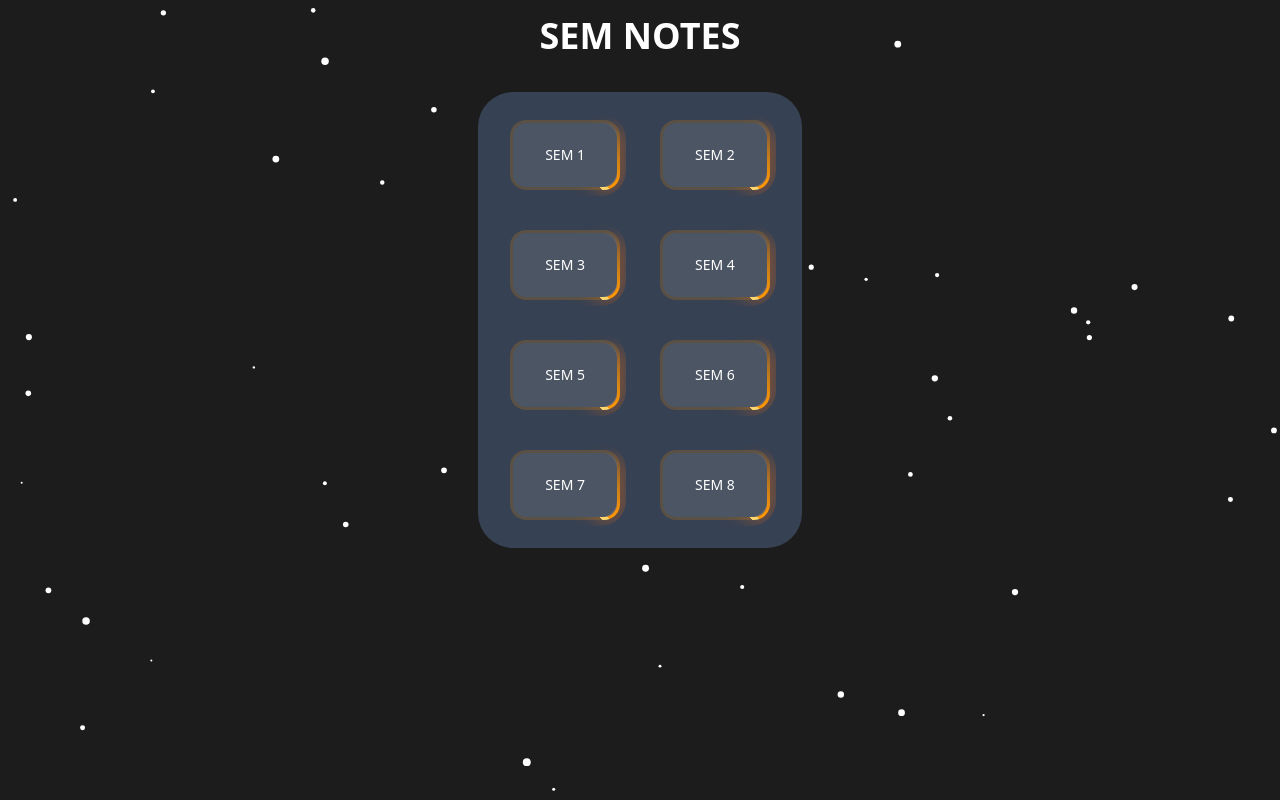
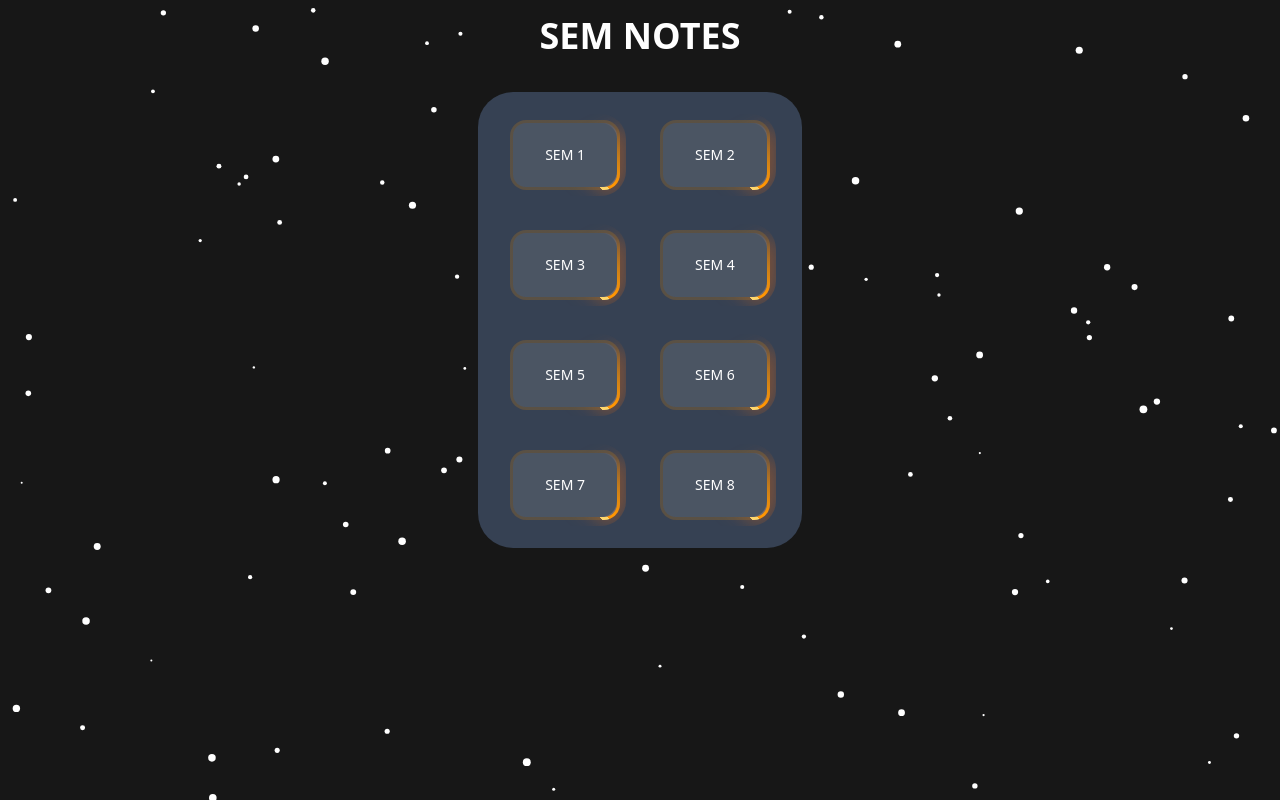
Before and after one commit to nakultt/Notes_website, a React (Vite) app: page / in a window 1280 px wide. Built offline with nearby package versions, Linux system fonts and the light colour scheme.

Commit message:
Refactor index.html and index.css for improved layout and background effect initialization

```diff
--- a/index.html
+++ b/index.html
@@ -5,43 +5,52 @@
     <meta name="viewport" content="width=device-width, initial-scale=1.0" />
     <title>Notes</title>
     <style>
-      /* Ensure the background container has size before JS runs */
-      html, body { height: 100%; }
-      body { margin: 0; }
-      #page-bg { position: fixed; inset: 0; width: 100vw; height: 100vh; z-index: 0; pointer-events: none; }
+      #page-bg {
+        position: fixed;
+        width: 100%;
+        height: 100%;
+      }
     </style>
   </head>
+
   <body>
-    <!-- Full-page background effect layer -->
     <div id="page-bg" class="finisher-header"></div>
-    <!-- React app root -->
     <div id="root"></div>
       <script type="module" src="/src/main.tsx"></script>
       <script src="finisher-header.es5.min.js" type="text/javascript"></script>
       <script type="text/javascript">
-      // Initialize after the page has fully loaded so container sizes are correct
-      window.addEventListener('load', function () {
-        const fh = new FinisherHeader({
-          "count": 50,
+      new FinisherHeader({
+        "count": 100,
         "size": {
           "min": 2,
           "max": 8,
           "pulse": 0
         },
         "speed": {
-            "x": { "min": 0, "max": 0.1 },
-            "y": { "min": 0, "max": 0.1 }
+          "x": {
+            "min": 0,
+            "max": 0.1
+          },
+          "y": {
+            "min": 0,
+            "max": 0.1
+          }
         },
         "colors": {
-            "background": "#1C1C1C",
-            "particles": ["#FFFFFF"]
+          "background": "#171717",
+          "particles": [
+            "#FFFFFF"
+          ]
         },
         "blending": "overlay",
-          "opacity": { "center": 1, "edge": 1 },
+        "opacity": {
+          "center": 1,
+          "edge": 1
+        },
         "skew": 0,
-          "shapes": ["c"]
-        });
-        // Force a resize pass so the canvas matches the viewport even if CSS loads late
+        "shapes": [
+          "c"
+        ]
       });
     </script>
   </body>
--- a/src/index.css
+++ b/src/index.css
@@ -5,7 +5,6 @@
   z-index: 1;
   color: white;
   background-color: transparent;
-  min-height: 100vh;
   padding: 1rem;
 }
 
```
Lines whose indentation alone changed are shown as unchanged.
